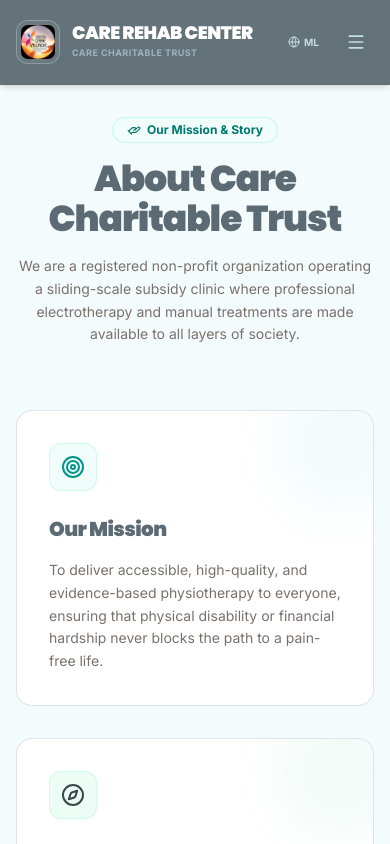
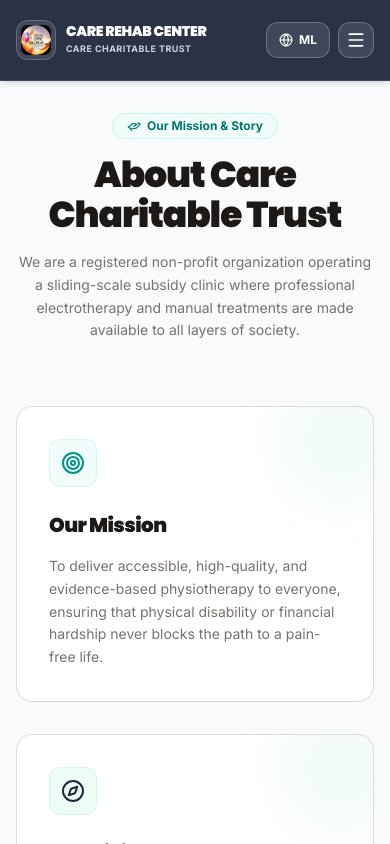
Before and after one commit to StormRsider/care-charitable-trust, a Next.js app: page /about in a window 390 px wide. Shown: the top 844 px of the page. Built offline with nearby package versions, Linux system fonts and the light colour scheme.

Commit message:
Fix mobile text contrast, gallery card overlay colors, and section spacing

```diff
--- a/src/app/globals.css
+++ b/src/app/globals.css
@@ -1,35 +1,35 @@
 @import "tailwindcss";
 
 :root {
-  /* Warm, Compassionate NGO redistribution of the same color palette */
-  --background: #F3FBFD; /* 60% base: Breathable clinical white with soft icy blue/sky tint */
-  --foreground: #3A474D; /* Softened dark slate for body text (highly readable, non-harsh) */
+  /* Warm, Compassionate NPO redistribution of high-contrast color palette */
+  --background: #F8FAFC; /* 60% base: Breathable clinical off-white */
+  --foreground: #1E293B; /* Crisp dark slate for body text (highly readable, high contrast) */
 
   --brand-lightest: #E0FBFC; /* Icy Blue sky highlights */
   --brand-light: #C2DFE3;    /* 20% soft secondary (gentle contrasts, cards) */
-  --brand-gray: #9DB4C0;     /* 10% medium contrast (borders, glassmorphism, dividers) */
-  --brand-slate: #5C6B73;    /* 7% dark accent (headings, secondary actions, navbar) */
-  --brand-dark: #5C6B73;     /* Mapped to slate for light elements to automatically smooth visual contrast! */
+  --brand-gray: #64748B;     /* Medium slate contrast (borders, dividers) */
+  --brand-slate: #334155;    /* Dark slate accent (high contrast text & headings) */
+  --brand-dark: #1E293B;     /* Deep slate for dark containers & sticky navbar */
 
-  --primary: #5C6B73;        /* Slate dark accent is now the primary branding color */
-  --primary-hover: #3A474D;
+  --primary: #1E293B;        /* Slate dark accent is primary branding color */
+  --primary-hover: #0F172A;
   --primary-light: #C2DFE3;
 
-  --secondary: #5C6B73;
-  --accent: #5C6B73;
+  --secondary: #334155;
+  --accent: #334155;
   --accent-light: #E0FBFC;
 
   --card-bg: #FFFFFF;
-  --border-color: rgba(157, 180, 192, 0.35); /* Soft borders */
+  --border-color: rgba(100, 116, 139, 0.25); /* Soft borders */
 }
 
 /* 3% Deep Dark ONLY for Hero video overlays, footers, and text over video */
 .dark-theme-section, footer {
-  --background: #253237; /* Deep charcoal dark */
-  --foreground: #E0FBFC; /* Light sky highlight text */
-  --brand-dark: #253237; /* Restored deep dark hex for cinematic containers */
-  --card-bg: rgba(37, 50, 55, 0.85);
-  --border-color: rgba(157, 180, 192, 0.2);
+  --background: #1E293B; /* Deep charcoal dark */
+  --foreground: #F8FAFC; /* Light sky highlight text */
+  --brand-dark: #1E293B; /* Deep dark hex for cinematic containers */
+  --card-bg: rgba(30, 41, 59, 0.85);
+  --border-color: rgba(148, 163, 184, 0.2);
 }
 
 @theme inline {
@@ -72,7 +72,6 @@
   font-family: var(--font-display);
   font-weight: 900 !important;
   letter-spacing: -0.03em;
-  color: var(--brand-slate);
 }
 
 /* Custom premium transitions */
--- a/src/components/Navbar.tsx
+++ b/src/components/Navbar.tsx
@@ -66,7 +66,7 @@
   };
 
   return (
-    <header className="sticky top-0 z-50 w-full transition-all duration-500 bg-brand-dark/95 border-b border-brand-slate/25 backdrop-blur-md shadow-md py-2.5 text-white">
+    <header className="sticky top-0 z-50 w-full transition-all duration-500 bg-[#1E293B]/95 border-b border-white/10 backdrop-blur-md shadow-md py-2 text-white">
       <div className="mx-auto max-w-7xl px-4 sm:px-6 lg:px-8">
         <div className="flex h-16 items-center justify-between">
 
@@ -74,7 +74,7 @@
           <div className="flex items-center">
             <Link
               href="#"
-              className="flex items-center gap-3 group"
+              className="flex items-center gap-2.5 sm:gap-3 group"
               onClick={() => window.scrollTo({ top: 0, behavior: 'smooth' })}
               onMouseEnter={() => handleSpeech("CARE REHAB CENTER - Care Charitable Trust")}
             >
@@ -83,19 +83,19 @@
                 <img
                   src={logoSrc}
                   alt="CARE REHAB CENTER Logo"
-                  className="h-11 w-11 shrink-0 object-contain rounded-xl bg-white/5 border border-brand-light/35 p-1 smooth-transition group-hover:scale-105"
+                  className="h-10 w-10 sm:h-11 sm:w-11 shrink-0 object-contain rounded-xl bg-white/10 border border-white/20 p-1 smooth-transition group-hover:scale-105"
                   onError={handleLogoError}
                 />
               ) : (
-                <div className="flex h-11 w-11 shrink-0 items-center justify-center rounded-xl border border-brand-light/30 bg-brand-lightest/10 text-brand-light font-display font-black text-xs tracking-wider uppercase select-none smooth-transition group-hover:bg-brand-lightest/20 group-hover:text-white">
+                <div className="flex h-10 w-10 sm:h-11 sm:w-11 shrink-0 items-center justify-center rounded-xl border border-white/20 bg-white/10 text-white font-display font-black text-xs tracking-wider uppercase select-none smooth-transition group-hover:bg-white/20">
                   CRC
                 </div>
               )}
               <div className="flex flex-col text-left">
-                <span className="font-display text-lg font-black tracking-tight leading-none group-hover:text-brand-light transition-colors duration-300">
+                <span className="font-display text-sm sm:text-lg font-black tracking-tight leading-none text-white group-hover:text-brand-light transition-colors duration-300">
                   CARE REHAB CENTER
                 </span>
-                <span className="text-[9px] font-bold tracking-wider uppercase text-brand-gray mt-1">
+                <span className="text-[9px] font-bold tracking-wider uppercase text-slate-300 mt-1">
                   Care Charitable Trust
                 </span>
               </div>
@@ -109,7 +109,7 @@
                 <a
                   key={link.href}
                   href={link.href}
-                  className="text-[10px] sm:text-xs uppercase tracking-widest font-bold text-brand-light hover:text-white transition-colors duration-300 relative py-1"
+                  className="text-[10px] sm:text-xs uppercase tracking-widest font-bold text-slate-200 hover:text-white transition-colors duration-300 relative py-1"
                   onMouseEnter={() => handleSpeech(link.label)}
                 >
                   {link.label}
@@ -124,25 +124,23 @@
             {/* Donate Button */}
             <a
               href="#donate"
-              className="flex h-9 items-center justify-center gap-1.5 rounded-xl bg-brand-lightest border border-brand-light/30 px-4 text-xs font-black uppercase tracking-wider text-brand-slate hover:bg-white hover:text-brand-dark transition-all hover:scale-105 active:scale-95 shadow-sm animate-pulse-slow"
+              className="flex h-9 items-center justify-center gap-1.5 rounded-xl bg-white border border-white/30 px-4 text-xs font-black uppercase tracking-wider text-[#1E293B] hover:bg-brand-lightest transition-all hover:scale-105 active:scale-95 shadow-sm animate-pulse-slow"
               onMouseEnter={() => handleSpeech(language === "en" ? "Donate Now to Support Our Cause" : "സംഭാവന നൽകുക")}
             >
-              <span className="h-2 w-2 rounded-full bg-brand-slate animate-ping shrink-0" />
+              <span className="h-2 w-2 rounded-full bg-emerald-500 animate-ping shrink-0" />
               <span>{language === "en" ? "Donate" : "സംഭാവന"}</span>
             </a>
 
             {/* Malayalam Language Selector */}
             <button
               onClick={toggleLanguage}
-              className="flex h-9 items-center gap-2 rounded-xl border border-brand-slate/40 px-3 text-xs font-bold text-brand-light hover:border-white hover:text-white transition-colors duration-300"
+              className="flex h-9 items-center gap-2 rounded-xl border border-white/20 bg-white/10 px-3 text-xs font-bold text-white hover:border-white hover:bg-white/20 transition-colors duration-300"
               title="Change Language / ഭാഷ മാറ്റുക"
               onMouseEnter={() => handleSpeech(language === "en" ? "Change language to Malayalam" : "ഭാഷ ഇംഗ്ലീഷ് ആക്കുക")}
             >
-              <Globe className="h-4 w-4 text-brand-light" />
+              <Globe className="h-4 w-4 text-white" />
               <span className="tracking-wide">{language === "en" ? "മലയാളം" : "English"}</span>
             </button>
-
-
 
           </div>
 
@@ -150,17 +148,15 @@
           <div className="flex lg:hidden items-center gap-2">
             <button
               onClick={toggleLanguage}
-              className="flex h-8 items-center gap-1 rounded-lg border border-brand-slate/40 px-2.5 text-[10px] font-bold text-brand-light"
+              className="flex h-9 items-center gap-1.5 rounded-xl border border-white/25 bg-white/10 px-3 text-xs font-bold text-white shadow-xs active:scale-95"
             >
-              <Globe className="h-3 w-3" />
+              <Globe className="h-3.5 w-3.5 text-white" />
               <span>{language === "en" ? "ML" : "EN"}</span>
             </button>
 
-
-
             <button
               onClick={() => setMobileMenuOpen(!mobileMenuOpen)}
-              className="flex h-9 w-9 items-center justify-center rounded-lg border border-brand-slate/40 text-brand-light bg-brand-slate/10"
+              className="flex h-9 w-9 items-center justify-center rounded-xl border border-white/25 text-white bg-white/10 active:scale-95"
             >
               {mobileMenuOpen ? <X className="h-5 w-5" /> : <Menu className="h-5 w-5" />}
             </button>
```
Also changed, not shown: src/app/page.tsx (+23 -23 lines).
